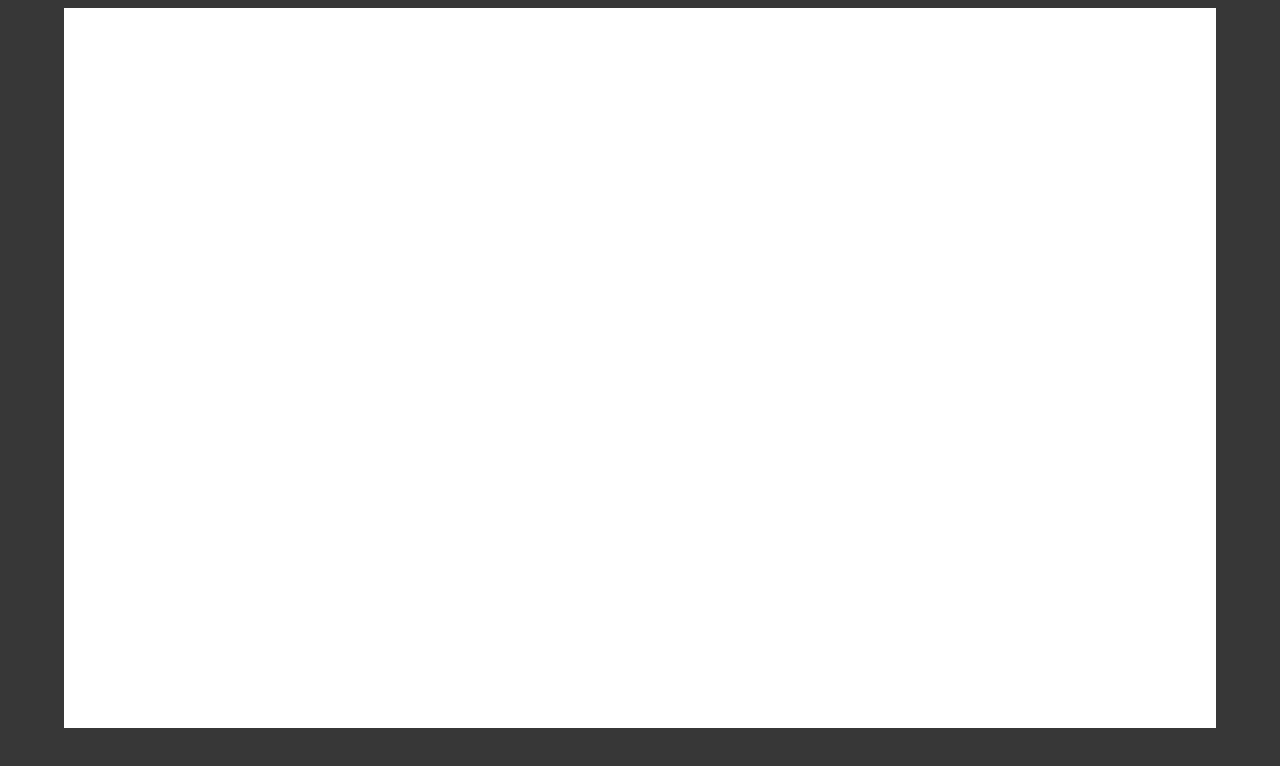
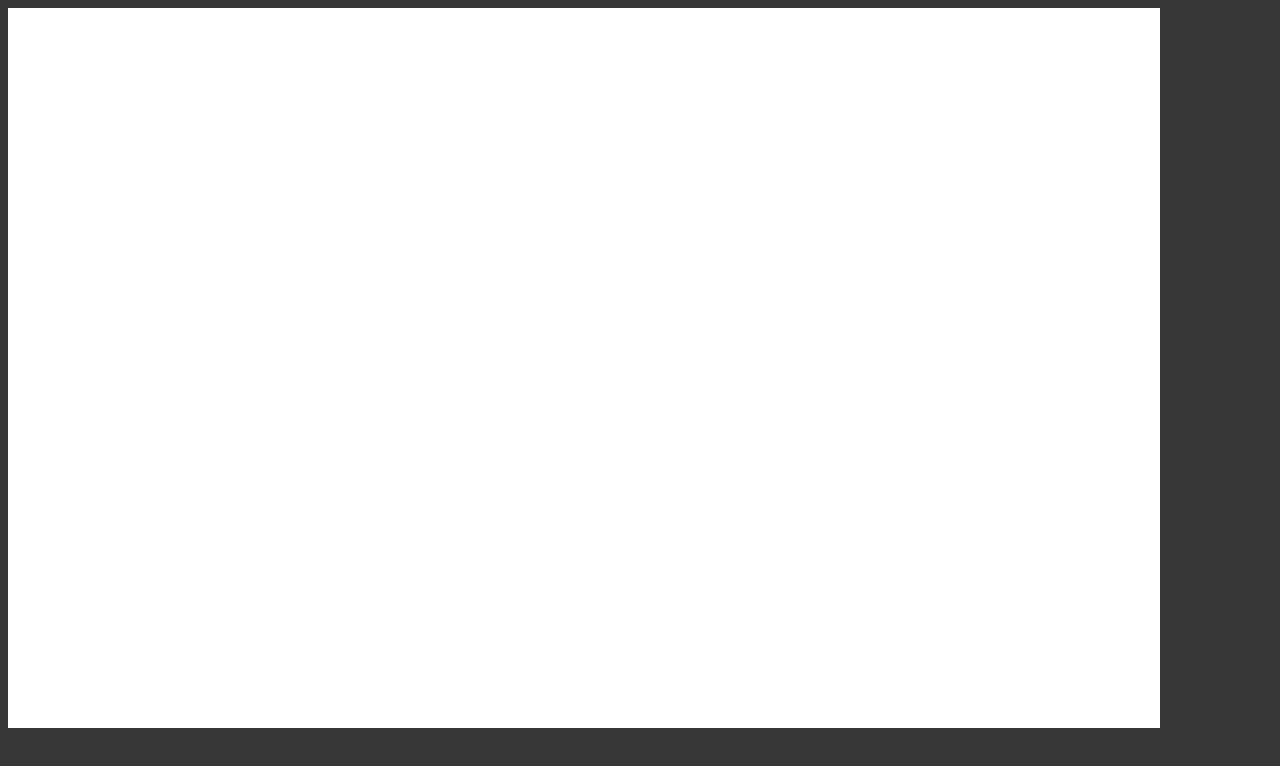
Before and after one commit to thehellmen/thehellmen.github.io, a plain HTML site: page index.html in a window 1280 px wide. Drawn offline with Linux system fonts and the light colour scheme.

Commit message:
Update index.html

```diff
--- a/index.html
+++ b/index.html
@@ -10,7 +10,7 @@
 
 	<body>
 
-		<p align="center">
+		<p align="center,center">
 			<canvas id="thecanvas"></canvas>
 		</p>
 
```
